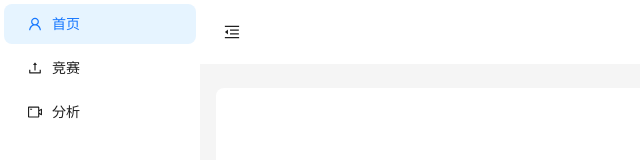
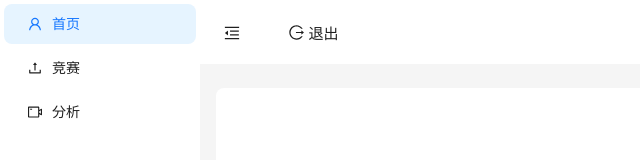
Before and after one commit to Dawson-web/Competition-information-management-and-analysis-system, a React (Create React App) app: page / in a window 1280 px wide. Shown: the top 160 px of the page, without its empty margins (0-640 px from the left). Built offline with nearby package versions, Linux system fonts and the light colour scheme.

Commit message:
finish login pages

```diff
--- a/src/pages/Home/index.js
+++ b/src/pages/Home/index.js
@@ -1,11 +1,12 @@
 import {
+  LogoutOutlined,
   MenuFoldOutlined,
   MenuUnfoldOutlined,
   UploadOutlined,
   UserOutlined,
   VideoCameraOutlined,
 } from "@ant-design/icons";
-import { Button, Layout, Menu, theme } from "antd";
+import { Button, Layout, Menu, Popconfirm, theme } from "antd";
 import React, { useState } from "react";
 import { Outlet, useLocation, useNavigate } from "react-router-dom";
 import "./index.scss";
@@ -74,6 +75,25 @@ const App = () => {
               height: 64,
             }}
           />
+
+          <Button
+            type="text"
+            style={{
+              fontSize: "15px",
+              width: 100,
+              height: 64,
+            }}
+            className="logout-button"
+          >
+            <Popconfirm
+              title="是否确认退出？"
+              okText="退出"
+              cancelText="取消"
+              // onConfirm={onConfirm}
+            >
+              <LogoutOutlined /> 退出
+            </Popconfirm>
+          </Button>
         </Header>
         <Content
           style={{
--- a/src/pages/Home/index.scss
+++ b/src/pages/Home/index.scss
@@ -1,3 +1,7 @@
 .ant-layout {
   height: 100%;
 }
+.logo {
+  width: 200px;
+  height: 60px;
+}
--- a/src/pages/Login/index.js
+++ b/src/pages/Login/index.js
@@ -2,7 +2,6 @@ import { Button, Card, Form, Input, message } from "antd";
 import React from "react";
 import { useDispatch } from "react-redux";
 import { useNavigate } from "react-router-dom";
-import { fetchLogin } from "../../store/modules/user";
 import "./index.scss";
 
 const Login = () => {
@@ -10,7 +9,7 @@ const Login = () => {
   const navigate = useNavigate();
   const onFinish = async (values) => {
     console.log("登录", values);
-    await dispatch(fetchLogin(values));
+    // await dispatch(fetchLogin(values));
     navigate("/");
     message.success("登录成功");
   };
--- a/src/router/index.js
+++ b/src/router/index.js
@@ -1,11 +1,16 @@
 import { createBrowserRouter } from "react-router-dom";
 import Home from "../pages/Home";
+import Login from "../pages/Login";
 
 const router = createBrowserRouter([
   {
     path: "/",
     element: <Home />,
   },
+  {
+    path: "/login",
+    element: <Login />,
+  },
 ]);
 
 export default router;
```
